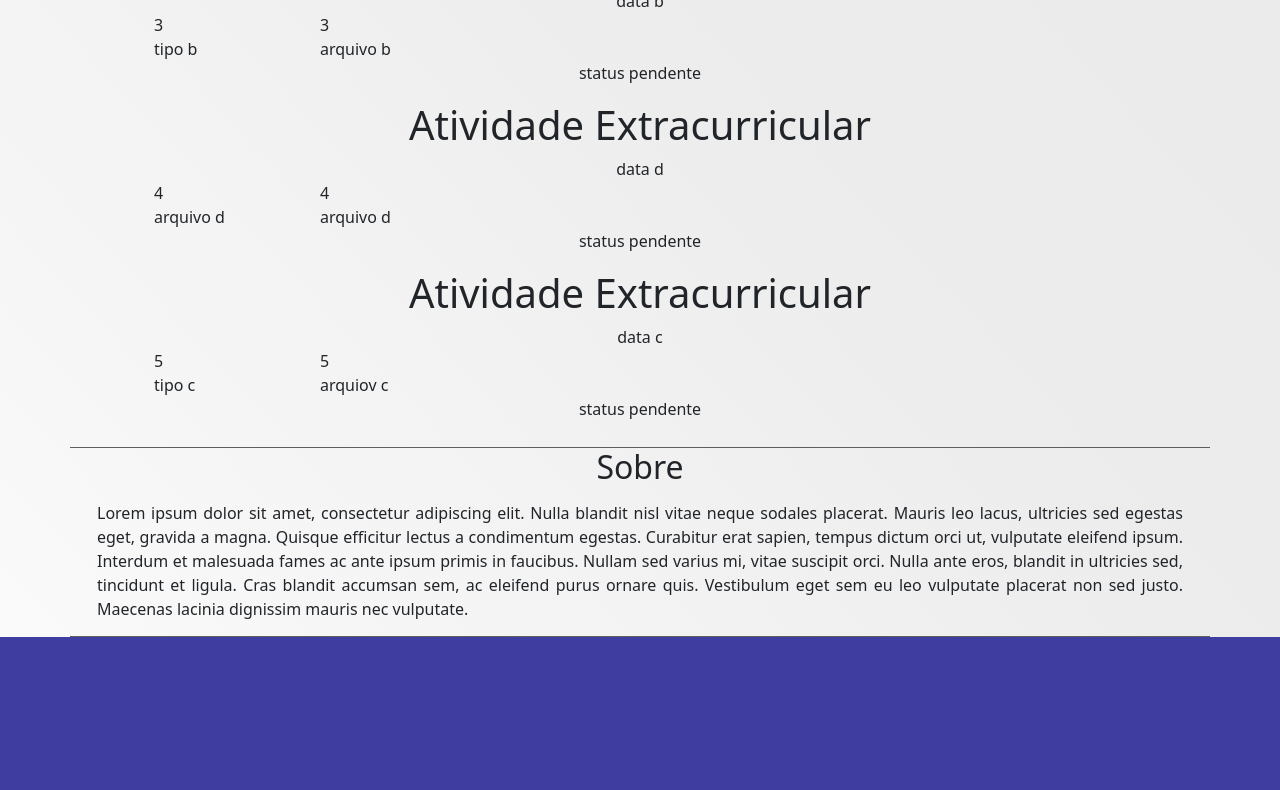
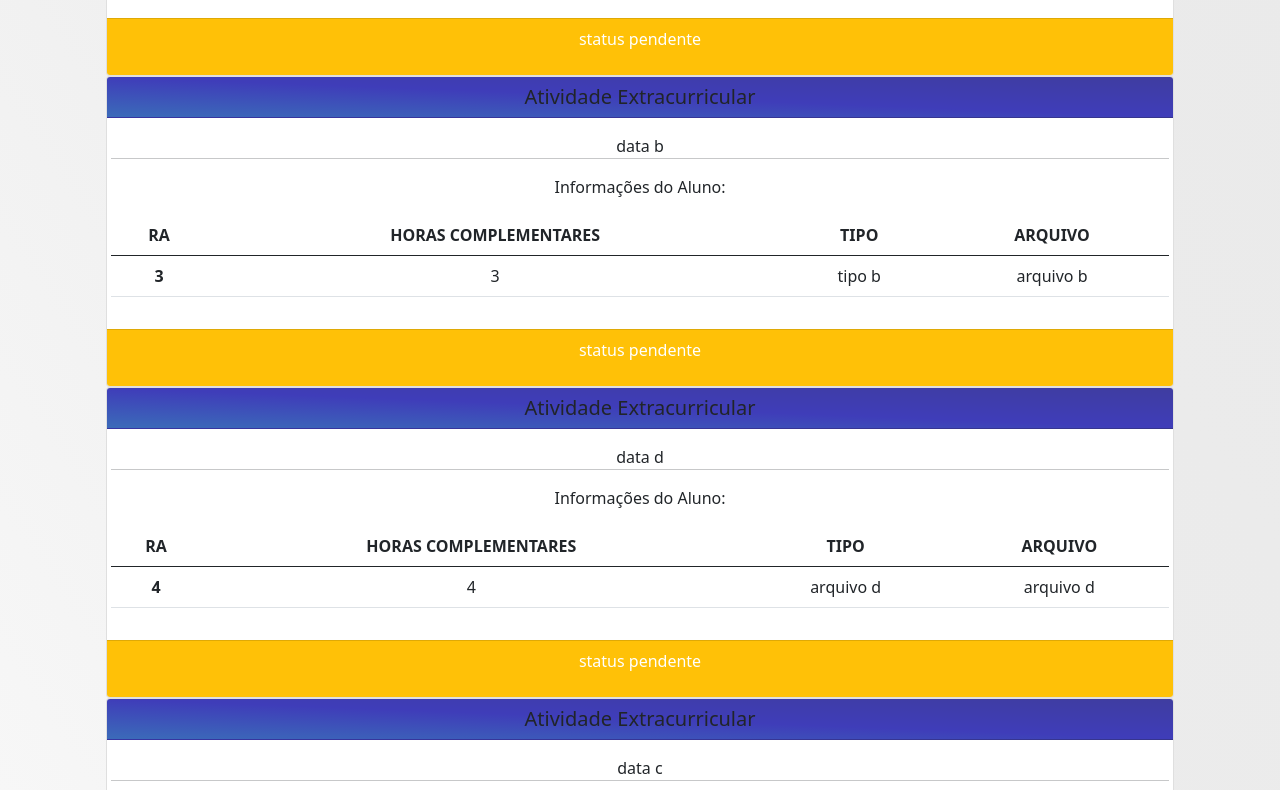
Before and after one commit to Dom-Juan/Projeto-BD-I, a React app in the folder vhou/: page / in a window 1280 px wide. Shown: the part 730-1520 px from the top of the page. Before the commit the page ends 1367 px from the top, so only its background shows below. Built offline with nearby package versions, Linux system fonts and the light colour scheme.

```diff
--- a/vhou/src/components/documentsArea/documentsArea.js
+++ b/vhou/src/components/documentsArea/documentsArea.js
@@ -1,4 +1,4 @@
-import React from 'react';
+import React, {useState} from 'react';
 
 // Import de libs de react
 import 'bootstrap/dist/css/bootstrap.min.css';
@@ -47,39 +47,55 @@
   },
 ];
 
-const DocumentsSent = () => {
+const DocumentsSent = (props) => {
+  const [isCord, setIsCord] = useState(props.isCord == true ? true : false);
   return (
     <div id="main-document">
       <div className="container">
         {
           vetor_topper.map((element, index) => (
-            <div id="card" className="container">
-              <h1 className="text-center">Atividade Extracurricular</h1>
-              <div className="container">
+            <div id="card" className="card text-center">
+              <h5 className="card-header" style={{background: 'var(--primary)'}}>Atividade Extracurricular</h5>
+              <div className="card-body">
                 <div className="row">
                   <div className="col text-center">
                     {element.data}
                   </div>
+                  <hr/>
                 </div>
                 <div className="row">
-                  <div className="col-2">
-                    {element.RA}
-                  </div>
-                  <div className="col-8">
-                    {element.horas}
-                  </div>
+                  <p>Informações do Aluno:</p>
+                  <table className="table">
+                    <thead>
+                      <tr>
+                        <th scope="col">RA</th>
+                        <th scope="col">HORAS COMPLEMENTARES</th>
+                        <th scope="col">TIPO</th>
+                        <th scope="col">ARQUIVO</th>
+                      </tr>
+                    </thead>
+                    <tbody>
+                      <tr>
+                        <th scope="row">{element.RA}</th>
+                        <td>{element.horas}</td>
+                        <td>{element.tipo}</td>
+                        <td>{element.arq}</td>
+                      </tr>
+                    </tbody>
+                  </table>
                 </div>
-                <div className="row">
-                  <div className="col-2">
-                    {element.tipo}
-                  </div>
-                  <div className="col-8">
-                    {element.arq}
-                  </div>
+                {(isCord) ?
+                <div className="buttonsEdit">
+                  <button type="button" className="btn btn-success" id="toggleBtn">Aprovar</button>
+                  <button type="button" className="btn btn-danger" id="toggleBtn">Reprovar</button>
+                  <button type="button" className="btn btn-info" id="toggleBtn">Download Arquivo</button>
                 </div>
+                : ''
+                }
+
               </div>
-              <div>
-                <p className="text-center">{element.status}</p>
+              <div className='card-footer text-muted bg-warning'>
+                <p className="text-center" style={{color: 'white'}}>{element.status}</p>
               </div>
             </div>
           ))
--- a/vhou/src/index.css
+++ b/vhou/src/index.css
@@ -11,3 +11,7 @@
   font-family: source-code-pro, Menlo, Monaco, Consolas, 'Courier New',
     monospace;
 }
+
+:root{
+  --primary: linear-gradient(to right top, #3b6bb9, #3F3DB9, #3F3DA0);
+}
--- a/vhou/src/pages/menu/menu.css
+++ b/vhou/src/pages/menu/menu.css
@@ -76,6 +76,12 @@
   text-justify: inter-word;
 }
 
+.buttonsEdit {
+  display: flex;
+  justify-content: flex-end;
+  margin: 0 auto;
+}
+
 @media only screen and (max-width: 768px) {
   #main-menu {
     height: 100%;
--- a/vhou/src/routes.js
+++ b/vhou/src/routes.js
@@ -3,7 +3,9 @@
 
 // Import dos componentes.
 import Login from "./pages/login/loginPage";
+import LoginAdmin from "./pages/loginAdmin/loginAdmin";
 import Menu from "./pages/menu/menu";
+import MenuAdmin from './pages/menuAdmin/menuAdmin';
 
 // Import da api.
 //import PrivateRoute from './components/auth/privateRoutes';
@@ -27,8 +29,9 @@
         <BrowserRouter>
           <Switch>
             <Route exact path="/login" component={Login} />
-
+            <Route exact path="/admin" component={LoginAdmin} />
             <Route exact path="/menu" component={Menu} />
+            <Route exact path="/menuAdmin" component={MenuAdmin} />
             <Route exact path="/" component={Menu} />
 
             <Route path="*" component={() => <h1>Page not Found</h1>} />
```
